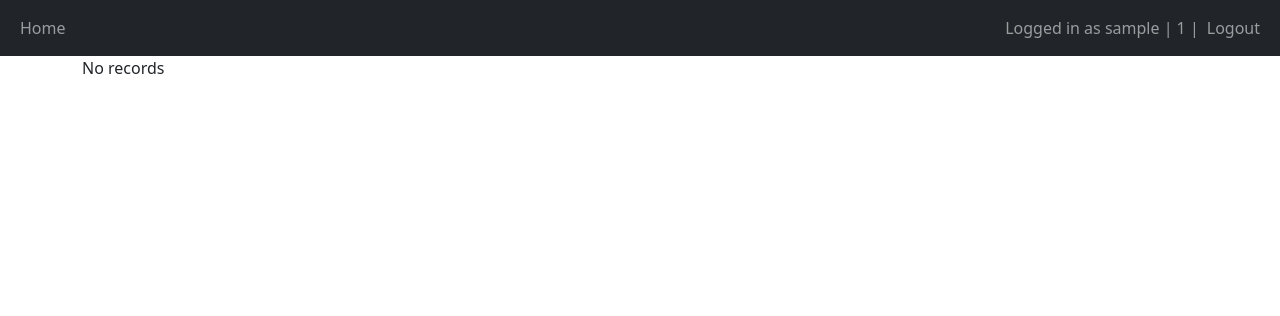
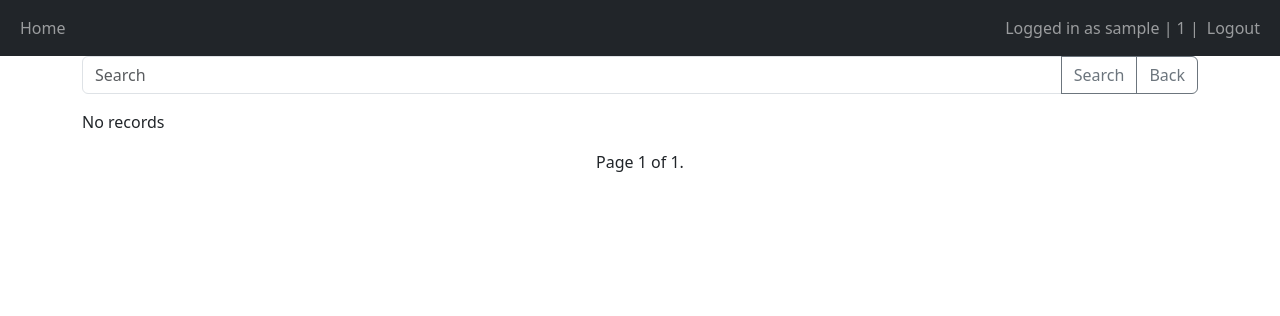
Before and after one commit to morn1n9st4r/medical_machine_learning, a Django app: page / in a window 1280 px wide. Shown: the top 316 px of the page. Run offline with Django 4.2, Linux system fonts and the light colour scheme; the visitor is signed in with stand-in values (Sample User, id 1); data that the repository does not hold is empty.

Commit message:
pagination and search bar

```diff
--- /dev/null
+++ b/main/static/main/style.css
@@ -0,0 +1,18 @@
+.pagination {
+    display: flex;
+    justify-content: center;
+}
+
+.pagination a {
+    color: black;
+    padding: 8px 16px;
+    text-decoration: none;
+}
+
+.pagination a:hover {
+    background-color: #ddd;
+}
+
+.pagination .current {
+    padding: 8px 16px;
+}
--- a/main/templates/main/home.html
+++ b/main/templates/main/home.html
@@ -1,6 +1,21 @@
 {% extends 'main/base.html' %}
 {% block title %}List of Patients{% endblock %}
 {% block content %}
+
+{% load static %}
+
+<link rel="stylesheet" href="{% static 'main/style.css' %}">
+
+<div class="mb-3">
+    <form method="get" action="{% url 'home' %}">
+        <div class="input-group">
+            <input type="text" class="form-control" name="q" {% if query %}value="{{ query }}"{% else %}placeholder="Search"{% endif %}>
+            <button type="submit" class="btn btn-outline-secondary">Search</button>
+            <a href="{% url 'home' %}" class="btn btn-outline-secondary">Back</a>
+        </div>
+    </form>
+</div>
+
 
 {% for record in records %}
 <div class="card mt-2">
@@ -16,9 +31,7 @@
         </div>
         <div class="row">
             <div class="col-md-4">
-                <button class="btn btn-info">
-                    <a href="{% url 'detailed_view_record' record.pk %}" style="color: white; text-decoration: none;">Detailed View</a>
-                </button>
+                <a href="{% url 'detailed_view_record' record.pk %}" class="btn btn-outline-secondary" >Detailed View</a>
             </div>
         </div>
     </div>
@@ -26,4 +39,30 @@
 {% empty %}
 <p>No records</p>
 {% endfor %}
+
+
+
+
+<div class="pagination">
+    <span class="step-links">
+        {% if records.has_previous %}
+            <a href="?page=1">&laquo; first</a>
+            <a href="?page={{ records.previous_page_number }}">previous</a>
+        {% endif %}
+
+        <span class="current">
+            Page {{ records.number }} of {{ records.paginator.num_pages }}.
+        </span>
+
+        {% if records.has_next %}
+            <a href="?page={{ records.next_page_number }}">next</a>
+            <a href="?page={{ records.paginator.num_pages }}">last &raquo;</a>
+        {% endif %}
+    </span>
+</div>
+
+
+
+
+
 {% endblock %}
--- a/main/views.py
+++ b/main/views.py
@@ -21,18 +21,36 @@ from operator import attrgetter
 import datetime
 import pandas as pd
 
+from django.db import models
+from django.core.paginator import Paginator, PageNotAnInteger, EmptyPage
+
+
+
 @login_required(login_url='/login')
 def home(request):
-    records = PatientBaseRecord.objects.all()
+    query = request.GET.get('q')
 
-    # DELETION SEQUENCE
-    #if request.method == 'POST':
-    #    record_id = request.POST.get('record-id')
-    #    record = PatientBaseRecord.objects.filter(pk=record_id).first()
-    #    if record and record.author == request.user:
-    #        record.delete()
+    if query:
+        records = PatientBaseRecord.objects.filter(
+            models.Q(first_name__icontains=query) | models.Q(last_name__icontains=query)
+        )
+    else:
+        records = PatientBaseRecord.objects.all()
 
-    return render(request, 'main/home.html', {'records': records})
+
+    records_per_page = 10
+
+    paginator = Paginator(records, records_per_page)
+    page = request.GET.get('page')
+
+    try:
+        records = paginator.page(page)
+    except PageNotAnInteger:
+        records = paginator.page(1)
+    except EmptyPage:
+        records = paginator.page(paginator.num_pages)
+
+    return render(request, 'main/home.html', {'records': records, 'query': query})
 
 
 @login_required(login_url='/login')
--- a/medicalml/settings.py
+++ b/medicalml/settings.py
@@ -11,6 +11,7 @@ https://docs.djangoproject.com/en/4.2/ref/settings/
 """
 
 from pathlib import Path
+import os
 
 # Build paths inside the project like this: BASE_DIR / 'subdir'.
 BASE_DIR = Path(__file__).resolve().parent.parent
@@ -128,7 +129,10 @@ USE_TZ = True
 # https://docs.djangoproject.com/en/4.2/howto/static-files/
 
 STATIC_URL = 'static/'
-
+STATICFILES_DIRS = [
+    os.path.join(BASE_DIR, 'main/static'),
+    # Add other paths as needed
+]
 # Default primary key field type
 # https://docs.djangoproject.com/en/4.2/ref/settings/#default-auto-field
 
```
Also changed, not shown: main/templates/main/detailed_view_record.html (+4 -4 lines).
